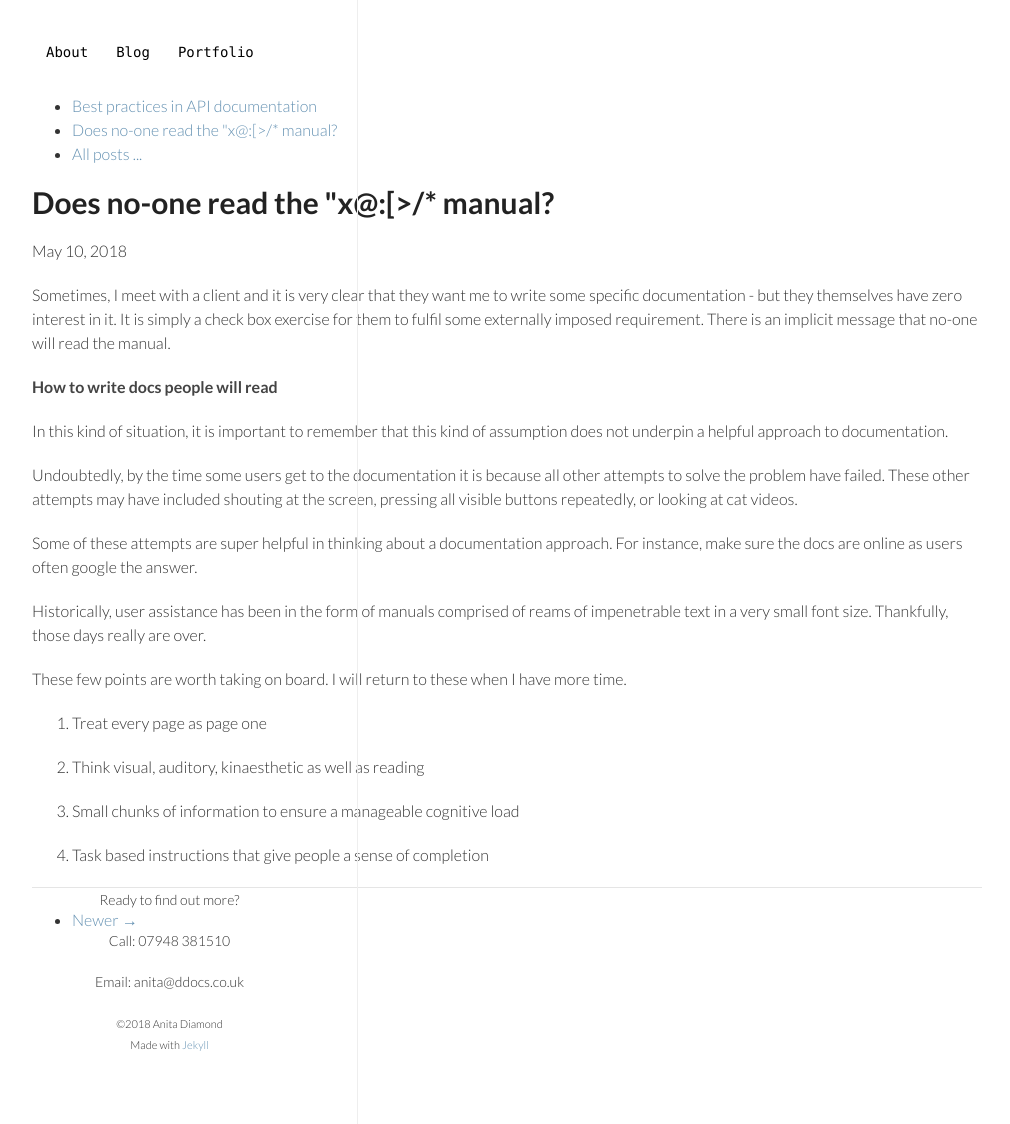
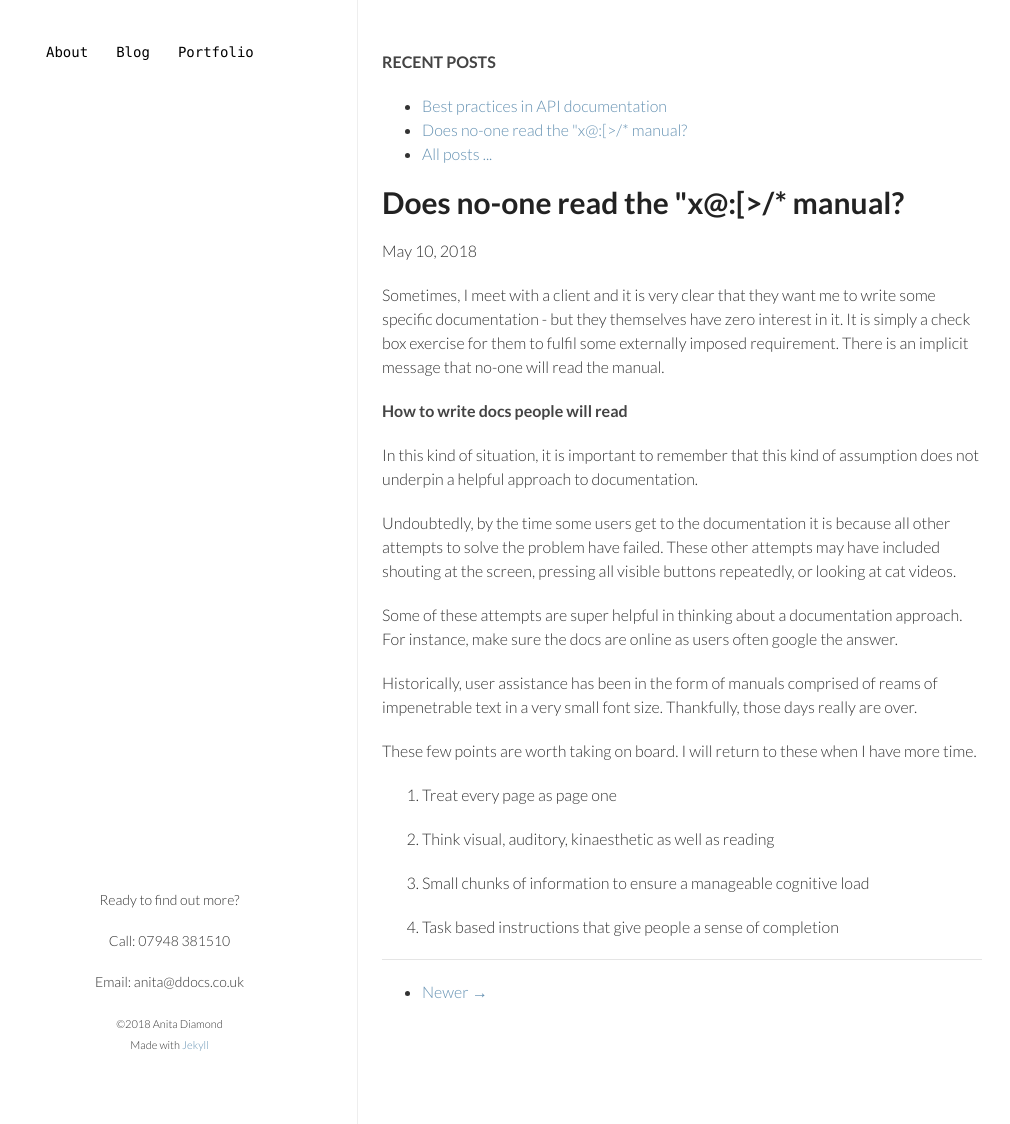
Before and after one commit to ddocs/ddocs.github.io, a Jekyll site: the page built from _posts/2018-05-10-firstproject.md, in a window 1280 px wide and 1124 px high. Shown: the whole window, without its empty margins (133-1143 px from the left). Built offline with Jekyll 4.4.1, drawn with Linux system fonts in a browser that asks for light colours; nearby versions of some CDN libraries.

Commit message:
edited .container element

```diff
--- a/css/style.css
+++ b/css/style.css
@@ -362,6 +362,14 @@
 
 /* Post Content */
 
+.container {
+  width:600px;
+  float:right;
+  padding-bottom:50px;
+  min-height: 400px;
+  overflow: hidden;
+}
+
 .post-title {
   margin-bottom: 0;
 }
```
